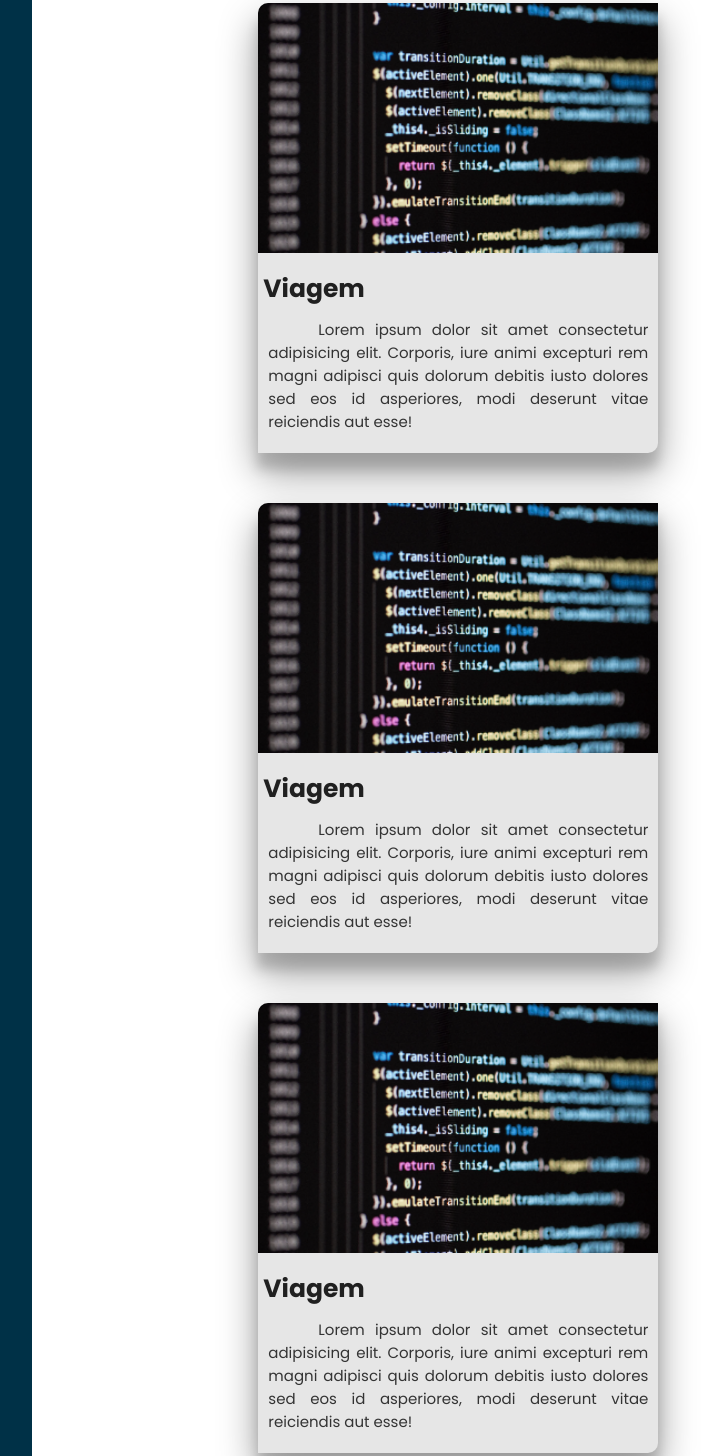
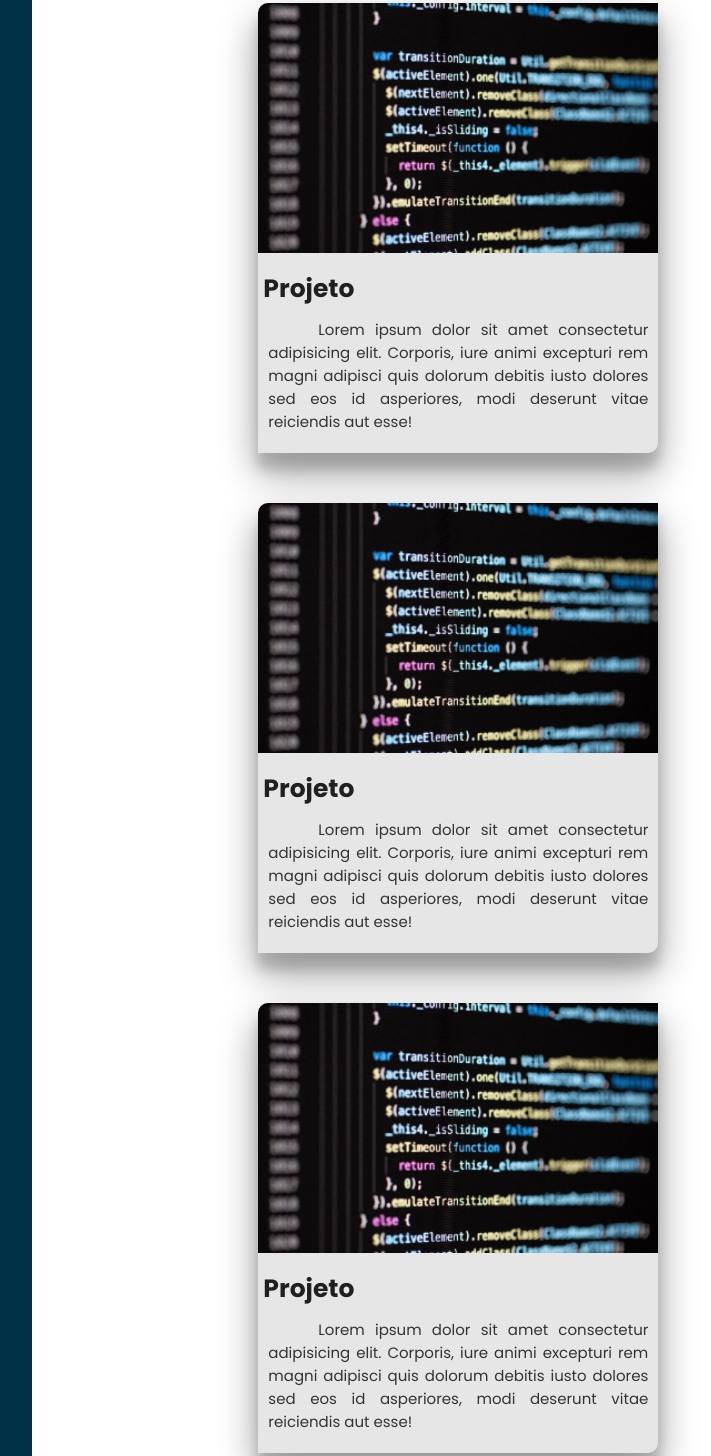
Before and after one commit to Nandofcam/Portfolio, a plain HTML site: page index.html in a window 1280 px wide. Shown: the part 1647-3103 px from the top of the page, without its empty margins (395-1106 px from the left). Drawn offline with Linux system fonts and the light colour scheme.

Commit message:
Edição da palavra viagem para projeto (teste para deploy do site)

```diff
--- a/index.html
+++ b/index.html
@@ -149,17 +149,17 @@
                 <div class="box">
                     <div class="card card1">
                         <img src="assets/imagem.jpeg" alt="imagem1">
-                        <h1>Viagem</h1>
+                        <h1>Projeto</h1>
                         <p>Lorem ipsum dolor sit amet consectetur adipisicing elit. Corporis, iure animi excepturi rem magni adipisci quis dolorum debitis iusto dolores sed eos id asperiores, modi deserunt vitae reiciendis aut esse!</p>
                     </div>
                     <div class="card card2">
                         <img src="assets/imagem.jpeg" alt="imagem2">
-                        <h1>Viagem</h1>
+                        <h1>Projeto</h1>
                         <p>Lorem ipsum dolor sit amet consectetur adipisicing elit. Corporis, iure animi excepturi rem magni adipisci quis dolorum debitis iusto dolores sed eos id asperiores, modi deserunt vitae reiciendis aut esse!</p>
                     </div>
                     <div class="card card3">
                         <img src="assets/imagem.jpeg" alt="imagem3">
-                        <h1>Viagem</h1>
+                        <h1>Projeto</h1>
                         <p>Lorem ipsum dolor sit amet consectetur adipisicing elit. Corporis, iure animi excepturi rem magni adipisci quis dolorum debitis iusto dolores sed eos id asperiores, modi deserunt vitae reiciendis aut esse!</p>
                     </div>
                 </div>
```
